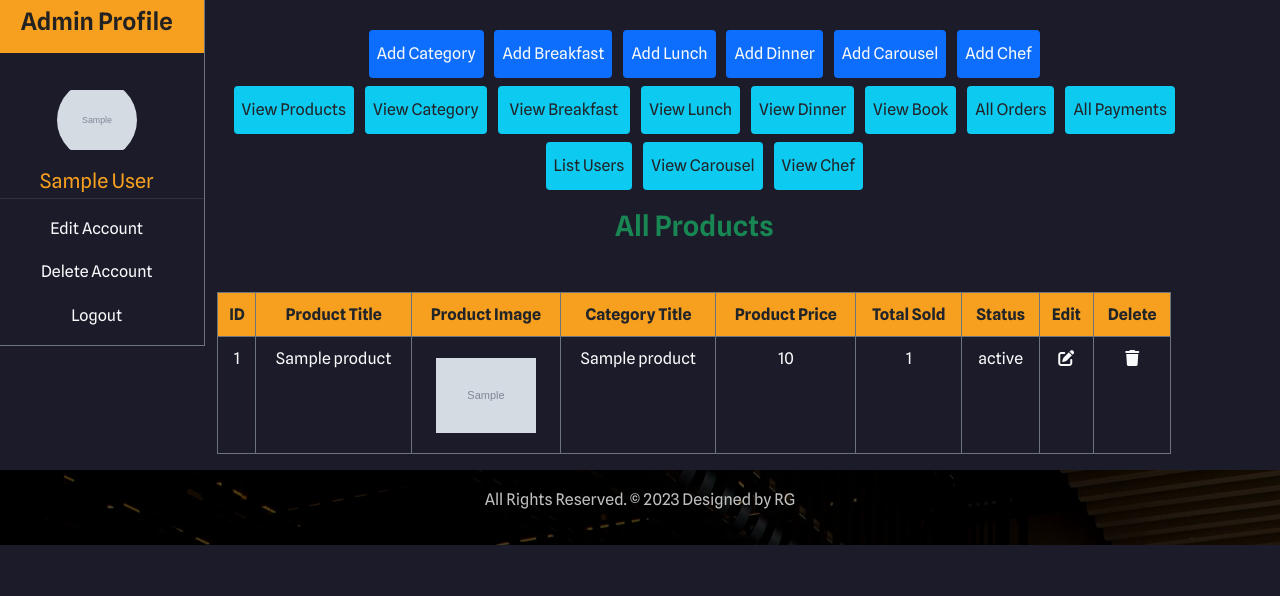
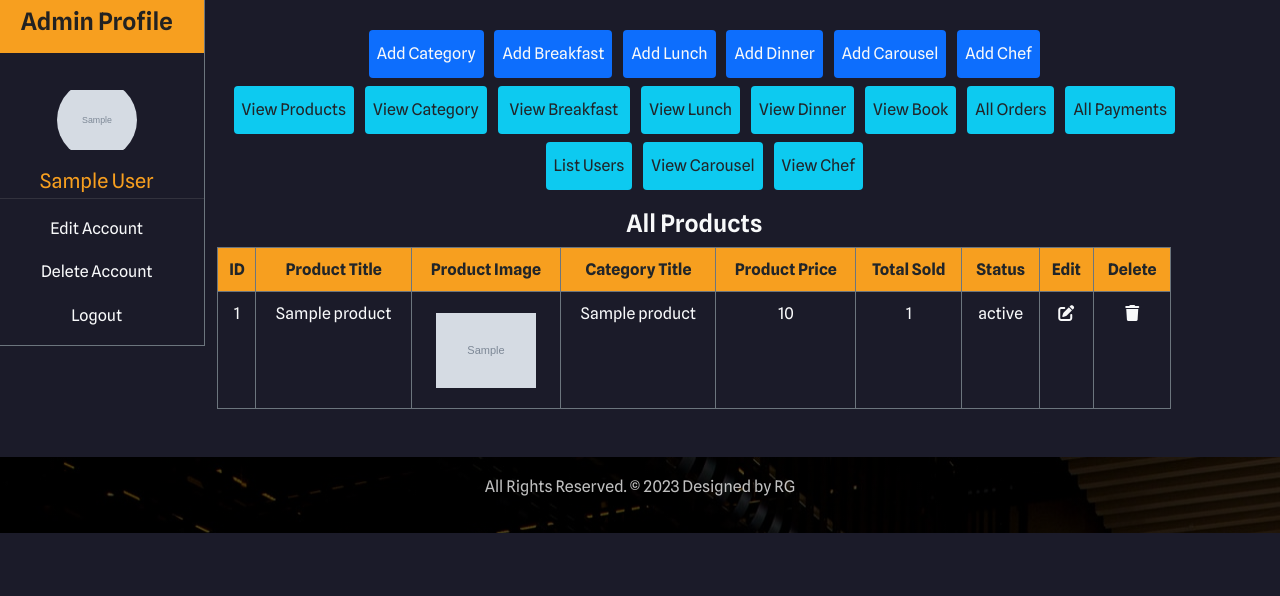
Before and after one commit to gilbertozioma/Food-shop, a PHP site: page /admin/index.php?view_products in a window 1280 px wide. Shown: the part 204-800 px from the top of the page. Run offline with PHP 8.4, Linux system fonts and the light colour scheme; the visitor is signed in with stand-in values (Sample User, id 1); tables that the repository leaves empty or names only in its code hold one stand-in row (values such as "Sample post"); grey boxes marked "Sample" are stand-in pictures.

Commit message:
text-light

```diff
--- a/admin/view_products.php
+++ b/admin/view_products.php
@@ -3,9 +3,9 @@
     <!-- <link rel="stylesheet" href="../styles.css"> -->
 </head>
 
-<h3 class=" text-success text-center">All Products</h3>
+<h4 class="text-light text-center">All Products</h4>
 
-<table class="table table-bordered border-secondary border-secondary mt-5 text-center">
+<table class="table table-bordered border-secondary border-secondary mb-5 mt-2 text-center">
     <thead class="nav-bg">
         <tr>
             <th>ID</th>
@@ -36,12 +36,12 @@
             $number++;
         ?>
             <tr>
-                <td><?php echo $number ?></td>
-                <td><?php echo $product_title ?></td>
+                <td class="text-light"><?php echo $number ?></td>
+                <td class="text-light"><?php echo $product_title ?></td>
                 <td><img class="imgg" src="./product_images/<?php echo $product_image ?>" alt="image"></td>
-                <td><?php echo $category_title ?></td>
-                <td><?php echo $product_price ?></td>
-                <td>
+                <td class="text-light"><?php echo $category_title ?></td>
+                <td class="text-light"><?php echo $product_price ?></td>
+                <td class="text-light">
                     <?php
                     $get_count = "SELECT * FROM tbl_orders_pending WHERE product_id = $product_id";
                     $res_count = mysqli_query($conn, $get_count);
@@ -49,7 +49,7 @@
                     echo $row_count;
                     ?>
                 </td>
-                <td><?php echo $status ?></td>
+                <td class="text-light"><?php echo $status ?></td>
                 <td><a href='index.php?edit_product=<?php echo $product_id ?>' class='text-light'><i class='fas fa-edit'></i></a></td>
                 <td><a href='index.php?delete_product=<?php echo $product_id ?>' class='text-light' data-bs-toggle="modal" data-bs-target="#exampleModal"><i class='fas fa-trash'></i></a></td>
             </tr>
```
